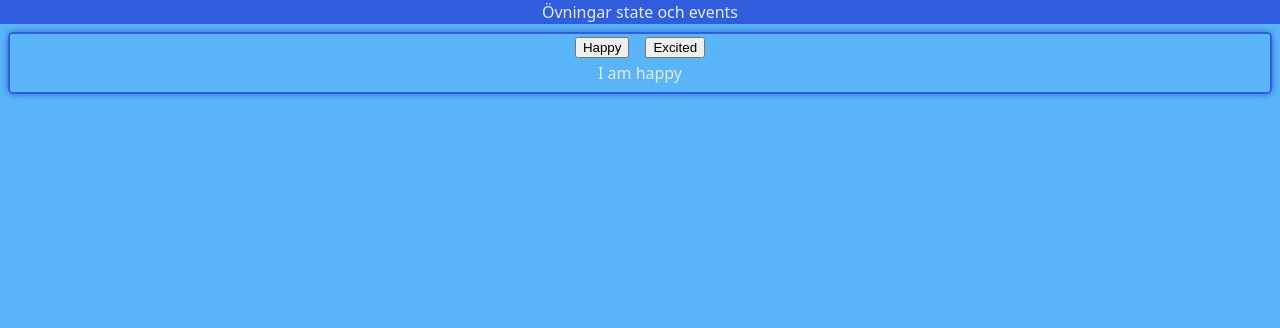
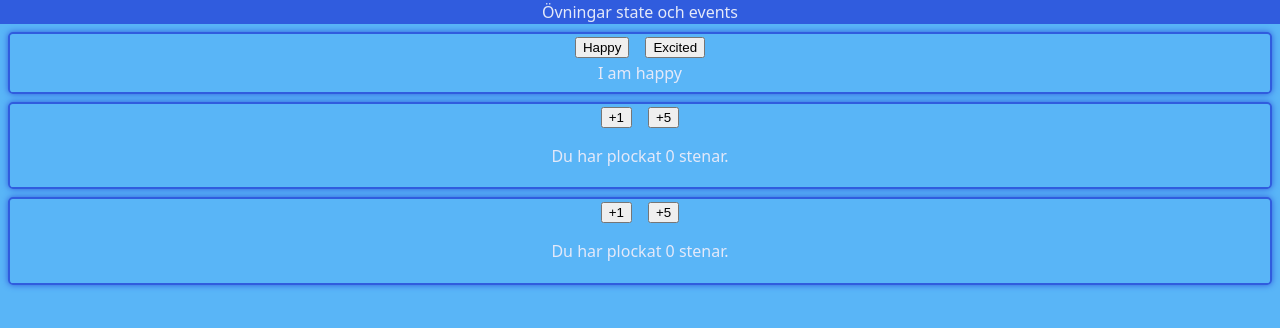
Before and after one commit to ha-fed25-jsf/03-exercises, a React (Vite) app: page / in a window 1280 px wide. Shown: the top 328 px of the page. Built offline with nearby package versions, Linux system fonts and the light colour scheme.

Commit message:
3.3 counter

```diff
--- a/src/App.css
+++ b/src/App.css
@@ -29,3 +29,18 @@ main {
 	flex-grow: 1;
 	color: var(--header-fg);
 }
+
+.framed {
+	/* em och rem beror på font-size */
+	border: 2px solid var(--header-bg);
+	border-radius: 0.3em;
+	padding: 0.2em;
+	margin: 0.5em;
+	box-shadow: 0 0 0.4em var(--header-bg);
+}
+
+.row {
+	display: flex;
+	gap: 1em;
+	justify-content: center;
+}
--- a/src/App.jsx
+++ b/src/App.jsx
@@ -1,5 +1,6 @@
 import './App.css'
 import Feeling from './components/Feeling.jsx'
+import Counter from './components/Counter.jsx'
 
 function App() {
 	return (
@@ -9,6 +10,8 @@ function App() {
 			</header>
 			<main>
 				<Feeling />
+				<Counter />
+				<Counter />
 			</main>
 		</div>
 	)
--- /dev/null
+++ b/src/components/Counter.jsx
@@ -0,0 +1,28 @@
+import { useState } from 'react'
+
+const Counter = () => {
+	const [count, setCount] = useState(0)
+
+	let p = null
+	if( count === 1 ) {
+		p = <p> Du har plockat 1 sten. </p>
+	} else {
+		p = <p> Du har plockat {count} stenar. </p>
+	}
+
+	return (
+		<section className="framed">
+			<div className="row">
+				<button
+					onClick={() => setCount(count + 1)}
+				> +1 </button>
+				<button
+					onClick={() => setCount(count + 5)}
+				> +5 </button>
+			</div>
+			{p}
+		</section>
+	)
+}
+
+export default Counter
--- a/src/components/Feeling.css
+++ b/src/components/Feeling.css
@@ -1,18 +1,4 @@
 .feeling {
-	&.framed {
-		/* em och rem beror på font-size */
-		border: 2px solid var(--header-bg);
-		border-radius: 0.3em;
-		padding: 0.2em;
-		margin: 0.5em;
-		box-shadow: 0 0 0.4em var(--header-bg);
-	}
-
-	.row {
-		display: flex;
-		gap: 1em;
-		justify-content: center;
-	}
 
 	/* gap, margin */
 	button:hover {
```
